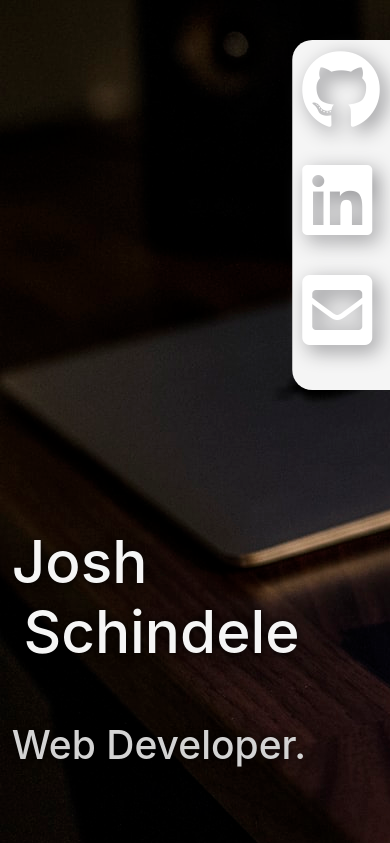
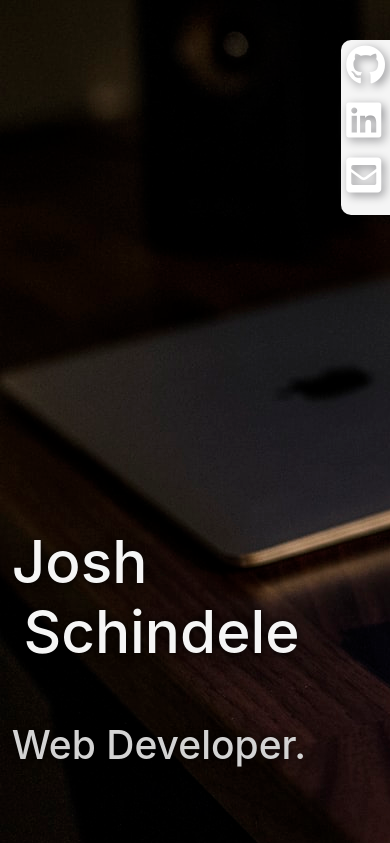
Before and after one commit to jmschindele/portfolio, a PHP site: page / in a window 390 px wide, with the pointer over the restyled element. Shown: the top 843 px of the page. Run offline with PHP 8.4, Linux system fonts and the light colour scheme; some libraries are stand-ins or nearby versions.

Commit message:
removed scaling for mobile side nav

```diff
--- a/assets/css/style.css
+++ b/assets/css/style.css
@@ -209,7 +209,6 @@ body {
 .side-nav:hover {
   opacity: 1;
   background: whitesmoke;
-
   transform: scale(2);
   transition: .5s ease;
 }
@@ -566,4 +565,11 @@ body {
     padding: 5px;
     background-color: rgba(0,0,0,0);
   }
+
+  .side-nav:hover {
+    opacity: 1;
+    background: whitesmoke;
+    transform: scale(1);
+    transition: .5s ease;
+  }
 }
```
